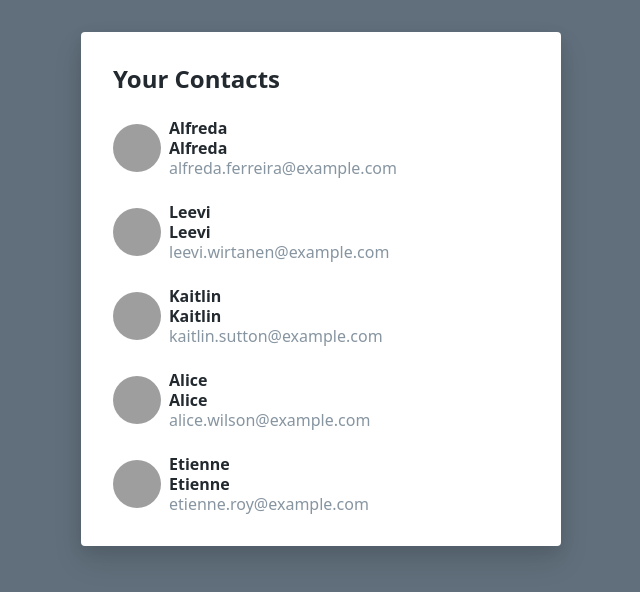
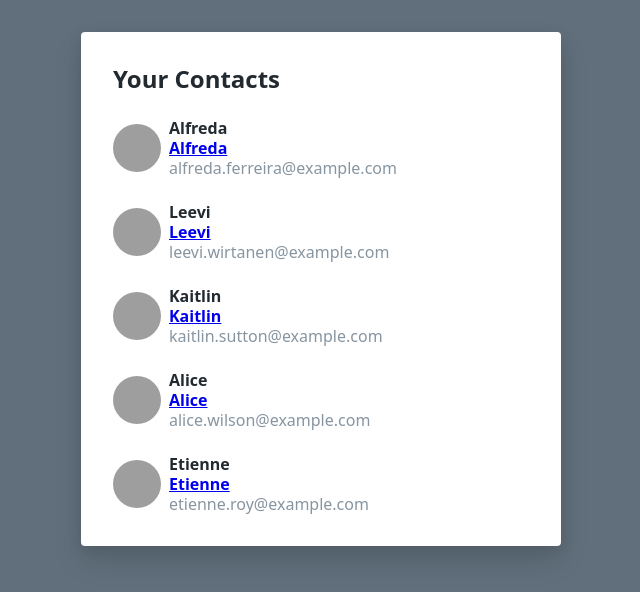
Before and after one commit to aristotele/advanced-vue-component-design, a Vue app: page / in a window 1280 px wide. Shown: the top 592 px of the page, without its empty margins (319-959 px from the left). Built offline with nearby package versions, Linux system fonts and the light colour scheme; grey boxes are pictures that could not be loaded.

Commit message:
First refactor

```diff
--- a/src/App.vue
+++ b/src/App.vue
@@ -5,10 +5,12 @@
       <contact-list
         :pseudo-slot="ObjWrappingSlotProp => ObjWrappingSlotProp.ehi.name.first"
       >
-        <!-- {{ contact.name.first }} -->
-        <template slot-scope="ObjWrappingSlotProp">
+        <a
+          slot-scope="ObjWrappingSlotProp"
+          :href="`/contacts/${ObjWrappingSlotProp.mySlotProp.id}`"
+        >
           {{ ObjWrappingSlotProp.mySlotProp.name.first }}
-        </template>
+        </a>
       </contact-list>
     </div>
   </div>
--- a/src/assets/js/components/ContactList.vue
+++ b/src/assets/js/components/ContactList.vue
@@ -16,7 +16,6 @@
           <!-- with props -->
           <div class="font-bold">
             {{ pseudoSlot({ ehi: contact }) }}
-            <!-- contact.name.first -->
           </div>
 
           <!-- with scoped-slot -->
```
